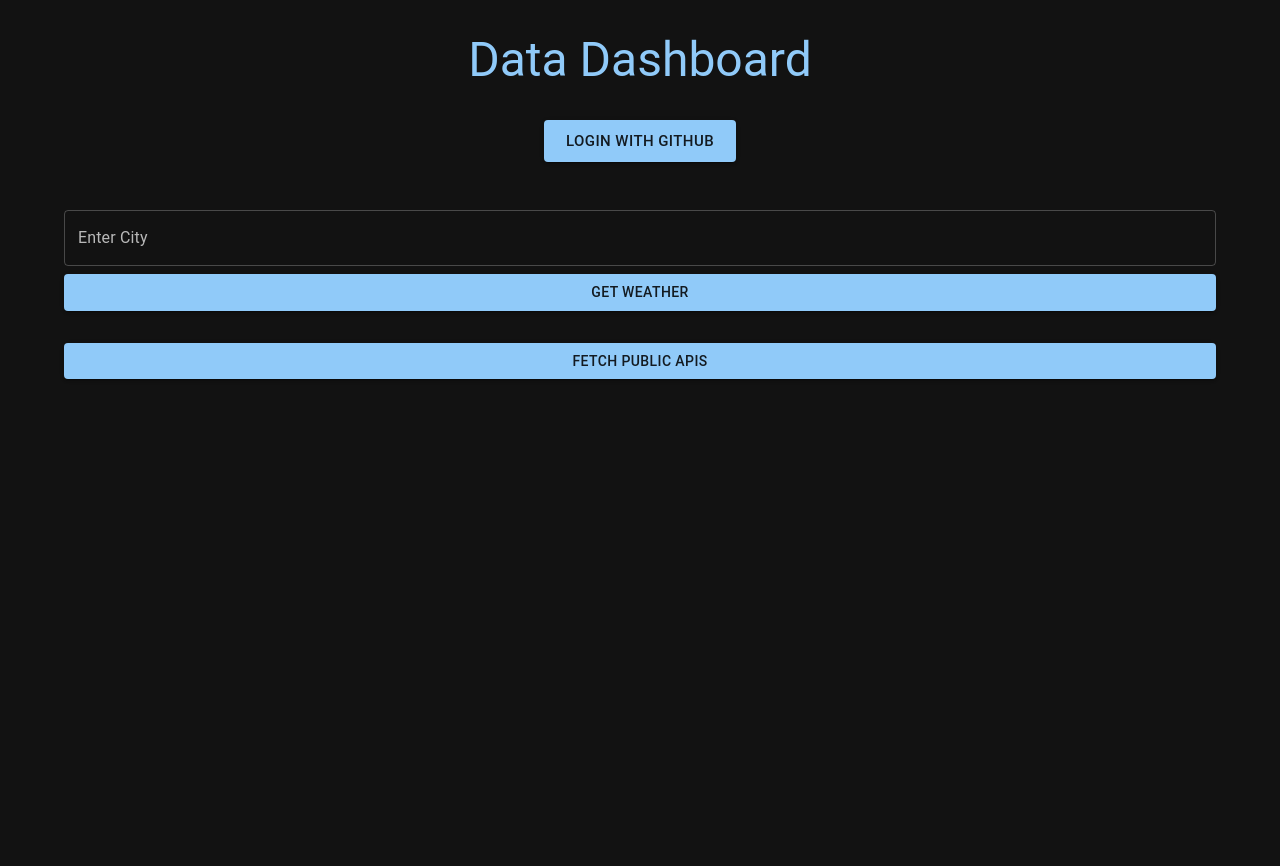
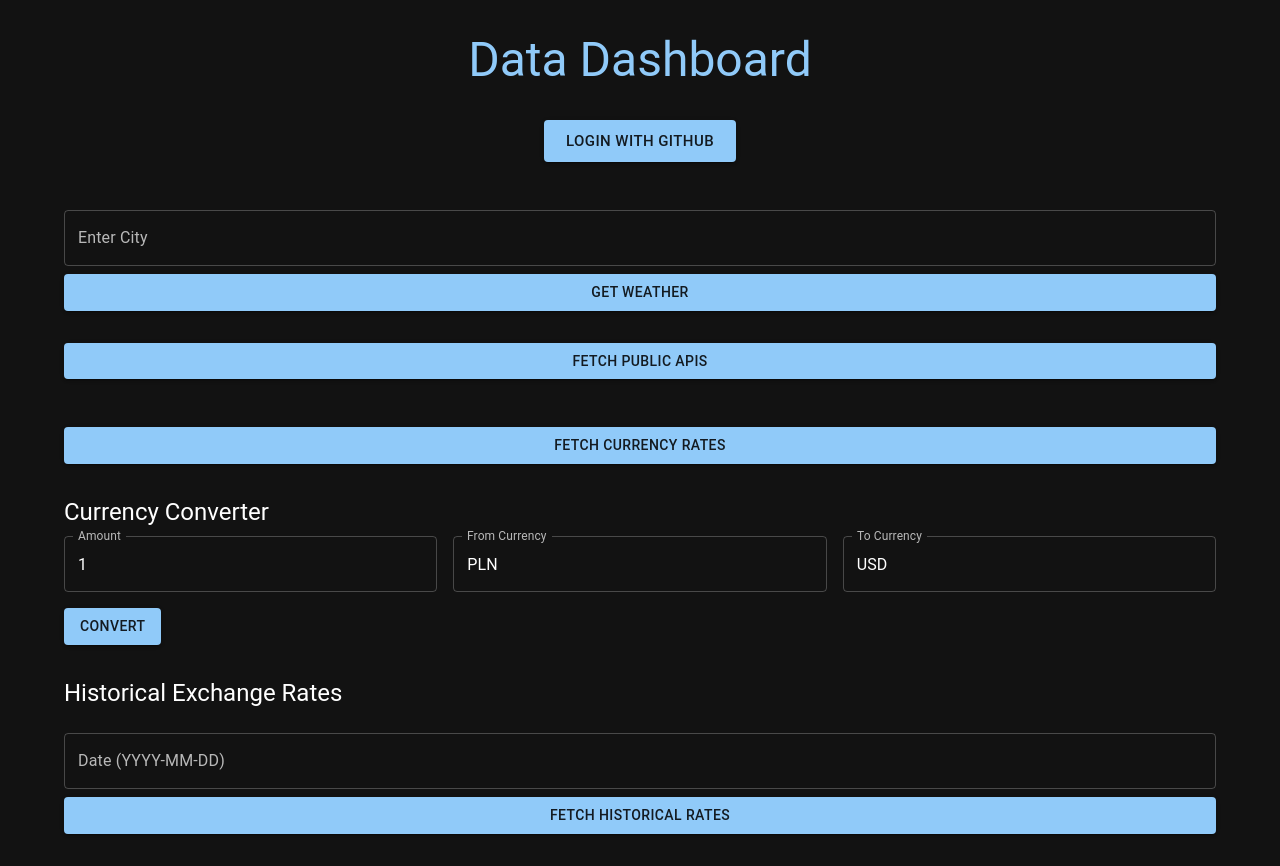
Before and after one commit to Tonyhenesey/dashboard-web-app, a React (Create React App) app in the folder frontend/: page / in a window 1280 px wide. Before the commit the page ends 800 px from the top, so only its background shows below. Built offline with nearby package versions, Linux system fonts and the light colour scheme.

Commit message:
Currency Rates Add

```diff
--- a/frontend/src/App.js
+++ b/frontend/src/App.js
@@ -33,12 +33,43 @@ const theme = createTheme({
     },
 });
 
+// Mapa pełnych nazw walut
+const currencyNames = {
+    USD: 'United States Dollar',
+    EUR: 'Euro',
+    GBP: 'British Pound Sterling',
+    JPY: 'Japanese Yen',
+    AUD: 'Australian Dollar',
+    CAD: 'Canadian Dollar',
+    CHF: 'Swiss Franc',
+    CNY: 'Chinese Yuan',
+    SEK: 'Swedish Krona',
+    NZD: 'New Zealand Dollar',
+    PLN: 'Polish Złoty',
+    // Dodaj więcej walut według potrzeb
+    AGLD: 'Adventure Gold',
+    FJD: 'Fijian Dollar',
+    MXN: 'Mexican Peso',
+    LVL: 'Latvian Lats',
+    SCR: 'Seychellois Rupee',
+    CDF: 'Congolese Franc',
+    BBD: 'Barbadian Dollar',
+    HNL: 'Honduran Lempira',
+};
+
 const App = () => {
     const [accessToken, setAccessToken] = useState('');
     const [repos, setRepos] = useState([]);
     const [weather, setWeather] = useState(null);
     const [publicApis, setPublicApis] = useState([]);
+    const [currencyRates, setCurrencyRates] = useState(null);
+    const [historicalRates, setHistoricalRates] = useState(null);
     const [city, setCity] = useState('');
+    const [amount, setAmount] = useState(1);
+    const [fromCurrency, setFromCurrency] = useState('PLN');
+    const [toCurrency, setToCurrency] = useState('USD');
+    const [convertedAmount, setConvertedAmount] = useState(null);
+    const [historicalDate, setHistoricalDate] = useState('');
 
     // Przechwycenie access token z URL po przekierowaniu z GitHub
     useEffect(() => {
@@ -51,7 +82,7 @@ const App = () => {
         }
     }, []);
 
-    //  pobieranie repo z GitHub
+    // Pobieranie repo z GitHub
     const fetchRepos = async () => {
         try {
             const response = await axios.get('http://localhost:3000/api/github/repos', {
@@ -63,7 +94,7 @@ const App = () => {
         }
     };
 
-    //  pobieranie pogody
+    // Pobieranie pogody
     const fetchWeather = async () => {
         try {
             const response = await axios.get('http://localhost:3000/api/weather', {
@@ -75,7 +106,7 @@ const App = () => {
         }
     };
 
-    //pobieranie publicznych API
+    // Pobieranie publicznych API
     const fetchPublicApis = async () => {
         try {
             const response = await axios.get('http://localhost:3000/api/public-apis');
@@ -83,6 +114,47 @@ const App = () => {
         } catch (error) {
             console.error('Error fetching public APIs:', error);
         }
+    };
+
+    // Pobieranie aktualnych kursów walut
+    const fetchCurrencyRates = async () => {
+        try {
+            const response = await axios.get('http://localhost:3000/api/currency-rates');
+            setCurrencyRates(response.data);
+        } catch (error) {
+            console.error('Error fetching currency rates:', error);
+        }
+    };
+
+    // Pobieranie historycznych kursów walut
+    const fetchHistoricalRates = async () => {
+        try {
+            const response = await axios.get('http://localhost:3000/api/currency-rates/historical', {
+                params: { date: historicalDate },
+            });
+            setHistoricalRates(response.data);
+        } catch (error) {
+            console.error('Error fetching historical rates:', error);
+        }
+    };
+
+    // Kalkulator walut
+    const convertCurrency = () => {
+        if (!currencyRates || !currencyRates.rates) {
+            alert('Najpierw pobierz aktualne kursy walut.');
+            return;
+        }
+
+        const fromRate = currencyRates.rates[fromCurrency];
+        const toRate = currencyRates.rates[toCurrency];
+
+        if (!fromRate || !toRate) {
+            alert('Nieprawidłowe waluty.');
+            return;
+        }
+
+        const result = (amount / fromRate) * toRate;
+        setConvertedAmount(result.toFixed(2));
     };
 
     return (
@@ -137,7 +209,7 @@ const App = () => {
                             <Typography variant="h6">{weather.city}</Typography>
                             <Typography>{`Data: ${weather.date}`}</Typography>
                             <Typography>{`Temperatura: ${weather.day.temp_max}°C`}</Typography>
-                            <Typography>{`Prędkośc wiatru: ${weather.day.wind_velocity} km/h`}</Typography>
+                            <Typography>{`Prędkość wiatru: ${weather.day.wind_velocity} km/h`}</Typography>
                         </Paper>
                     )}
                 </Box>
@@ -161,6 +233,117 @@ const App = () => {
                         ))}
                     </Grid>
                 </Box>
+
+                <Box sx={{ my: 4 }}>
+                    <Button variant="contained" color="primary" onClick={fetchCurrencyRates} fullWidth>
+                        Fetch Currency Rates
+                    </Button>
+                    {currencyRates && (
+                        <Paper elevation={3} sx={{ mt: 2, p: 2 }}>
+                            <Typography variant="h6">Currency Rates</Typography>
+                            <Typography>{`Date: ${currencyRates.date}`}</Typography>
+                            <Typography>{`Base Currency: ${currencyRates.base}`}</Typography>
+                            <Grid container spacing={2} sx={{ mt: 2 }}>
+                                {Object.entries(currencyRates.rates).slice(0, 6).map(([currency, rate]) => (
+                                    <Grid item xs={12} sm={6} md={4} key={currency}>
+                                        <Card elevation={3}>
+                                            <CardContent>
+                                                <Typography variant="h6" color="primary">
+                                                    {currency} - {currencyNames[currency] || 'Unknown Currency'}
+                                                </Typography>
+                                                <Typography>{`Rate: ${parseFloat(rate).toFixed(2)}`}</Typography>
+                                            </CardContent>
+                                        </Card>
+                                    </Grid>
+                                ))}
+                            </Grid>
+                        </Paper>
+                    )}
+                </Box>
+
+                {/* Kalkulator walut */}
+                <Box sx={{ my: 4 }}>
+                    <Typography variant="h5" gutterBottom>
+                        Currency Converter
+                    </Typography>
+                    <Grid container spacing={2}>
+                        <Grid item xs={12} sm={4}>
+                            <TextField
+                                label="Amount"
+                                variant="outlined"
+                                type="number"
+                                value={amount}
+                                onChange={(e) => setAmount(e.target.value)}
+                                fullWidth
+                            />
+                        </Grid>
+                        <Grid item xs={12} sm={4}>
+                            <TextField
+                                label="From Currency"
+                                variant="outlined"
+                                value={fromCurrency}
+                                onChange={(e) => setFromCurrency(e.target.value)}
+                                fullWidth
+                            />
+                        </Grid>
+                        <Grid item xs={12} sm={4}>
+                            <TextField
+                                label="To Currency"
+                                variant="outlined"
+                                value={toCurrency}
+                                onChange={(e) => setToCurrency(e.target.value)}
+                                fullWidth
+                            />
+                        </Grid>
+                    </Grid>
+                    <Button variant="contained" color="primary" onClick={convertCurrency} sx={{ mt: 2 }}>
+                        Convert
+                    </Button>
+                    {convertedAmount && (
+                        <Typography variant="h6" sx={{ mt: 2 }}>
+                            {`${amount} ${fromCurrency} = ${convertedAmount} ${toCurrency}`}
+                        </Typography>
+                    )}
+                </Box>
+
+                {/* Historyczne kursy walut */}
+                <Box sx={{ my: 4 }}>
+                    <Typography variant="h5" gutterBottom>
+                        Historical Exchange Rates
+                    </Typography>
+                    <TextField
+                        label="Date (YYYY-MM-DD)"
+                        variant="outlined"
+                        value={historicalDate}
+                        onChange={(e) => setHistoricalDate(e.target.value)}
+                        fullWidth
+                        margin="normal"
+                    />
+                    <Button variant="contained" color="primary" onClick={fetchHistoricalRates} fullWidth>
+                        Fetch Historical Rates
+                    </Button>
+                    {historicalRates && (
+                        <Paper elevation={3} sx={{ mt: 2, p: 2 }}>
+                            <Typography variant="h6">Historical Rates</Typography>
+                            <Typography>{`Date: ${historicalRates.date}`}</Typography>
+                            <Typography>{`Base Currency: ${historicalRates.base}`}</Typography>
+                            <Grid container spacing={2} sx={{ mt: 2 }}>
+                                {Object.entries(historicalRates.rates).slice(0, 6).map(([currency, rate]) => (
+                                    <Grid item xs={12} sm={6} md={4} key={currency}>
+                                        <Card elevation={3}>
+                                            <CardContent>
+                                                <Typography variant="h6" color="primary">
+                                                    {currency} - {currencyNames[currency] || 'Unknown Currency'}
+                                                </Typography>
+                                                <Typography>{`Rate: ${parseFloat(rate).toFixed(2)}`}</Typography>
+                                            </CardContent>
+                                        </Card>
+                                    </Grid>
+                                ))}
+                            </Grid>
+                        </Paper>
+                    )}
+                </Box>
             </Container>
         </ThemeProvider>
     );
```
Also changed, not shown: 2 other files (tests, documents, lock files or other folders).
